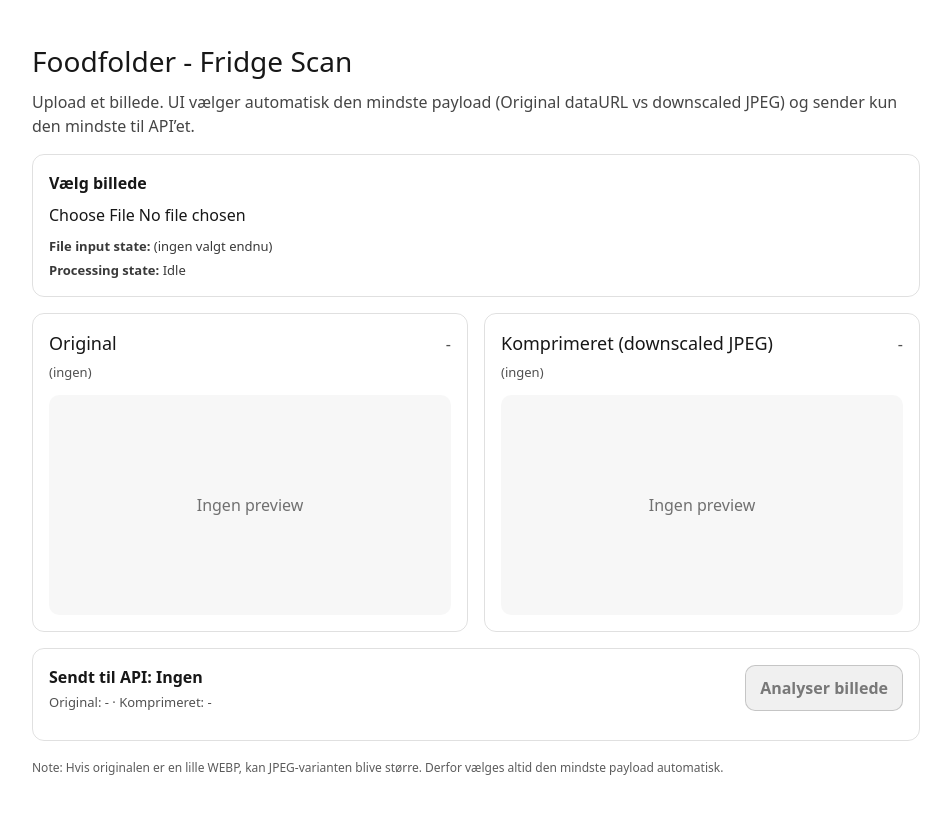
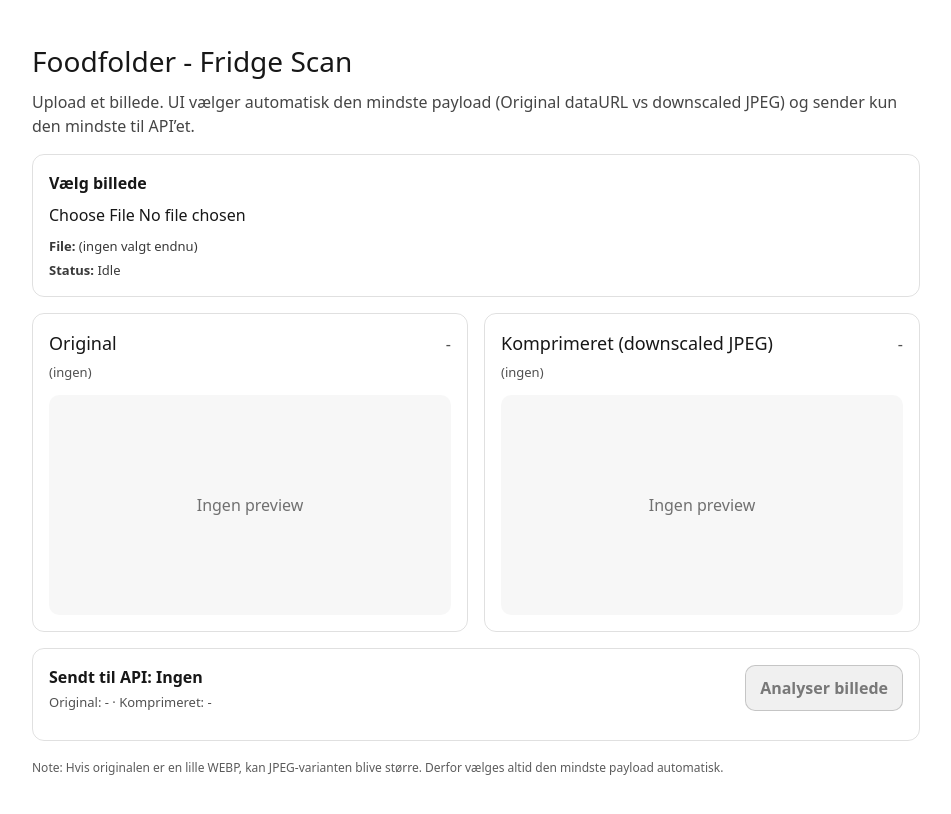
Before and after one commit to christianfrederiksenmusic/foodfolder, a Next.js app: page / in a window 1280 px wide. Shown: the top 814 px of the page, without its empty margins (164-1115 px from the left). Built offline with nearby package versions, Linux system fonts and the light colour scheme.

Commit message:
Cleanup: hide raw API debug in production; ignore local backups

```diff
--- a/app/page.tsx
+++ b/app/page.tsx
@@ -74,7 +74,6 @@ async function downscaleToJpegDataUrl(
 function extractItems(json: any): ApiItem[] {
   const cleanName = (x: any) => String(x ?? "").trim();
 
-  // Primary: items[]
   if (json && Array.isArray(json.items)) {
     return json.items
       .map((it: any) => ({
@@ -84,14 +83,12 @@ function extractItems(json: any): ApiItem[] {
       .filter((it: ApiItem) => it.name.length > 0);
   }
 
-  // Fallback: ingredients[]
   if (json && Array.isArray(json.ingredients)) {
     return json.ingredients
       .map((name: any) => ({ name: cleanName(name) }))
       .filter((it: ApiItem) => it.name.length > 0);
   }
 
-  // Fallback nested
   const nested = json?.data ?? json?.result ?? json?.output;
   if (nested) return extractItems(nested);
 
@@ -99,6 +96,8 @@ function extractItems(json: any): ApiItem[] {
 }
 
 export default function Page() {
+  const SHOW_RAW = process.env.NODE_ENV !== "production";
+
   const [pickedFileInfo, setPickedFileInfo] = useState<{
     name: string;
     type: string;
@@ -225,9 +224,6 @@ export default function Page() {
   const chosenIsOriginal = chosen.label === "Original";
   const chosenIsJpeg = chosen.label === "Komprimeret";
 
-  const ingredientsNames =
-    apiResult?.ok === true ? apiResult.items.map((x) => x.name) : [];
-
   return (
     <main
       style={{
@@ -265,13 +261,13 @@ export default function Page() {
 
         <div style={{ marginTop: 10, fontSize: 13, opacity: 0.85 }}>
           <div>
-            <strong>File input state:</strong>{" "}
+            <strong>File:</strong>{" "}
             {pickedFileInfo
               ? `${pickedFileInfo.name} · ${pickedFileInfo.type} · ${formatBytes(pickedFileInfo.size)}`
               : "(ingen valgt endnu)"}
           </div>
           <div style={{ marginTop: 4 }}>
-            <strong>Processing state:</strong> {busy ? "Behandler…" : "Idle"}
+            <strong>Status:</strong> {busy ? "Behandler…" : "Idle"}
           </div>
         </div>
 
@@ -400,8 +396,7 @@ export default function Page() {
             <div style={{ borderRadius: 10, padding: 12, background: "rgba(0, 128, 0, 0.08)" }}>
               <div style={{ fontWeight: 700, marginBottom: 8 }}>Ingredienser</div>
 
-              {ingredientsNames.length ? (
-                <>
+              {apiResult.items.length ? (
                 <ul style={{ margin: 0, paddingLeft: 18 }}>
                   {apiResult.items.map((it, idx) => (
                     <li key={idx}>
@@ -412,25 +407,28 @@ export default function Page() {
                     </li>
                   ))}
                 </ul>
-                </>
               ) : (
                 <div style={{ opacity: 0.8 }}>Ingen items fundet i API-respons.</div>
               )}
 
+              {SHOW_RAW ? (
                 <details style={{ marginTop: 12 }}>
-                <summary style={{ cursor: "pointer" }}>Rå API-respons</summary>
+                  <summary style={{ cursor: "pointer" }}>Rå API-respons (kun i dev)</summary>
                   <pre style={{ marginTop: 10, fontSize: 12, opacity: 0.85, whiteSpace: "pre-wrap" }}>
 {JSON.stringify(apiResult.raw ?? {}, null, 2)}
                   </pre>
                 </details>
+              ) : null}
             </div>
           ) : apiResult?.ok === false ? (
             <div style={{ borderRadius: 10, padding: 12, background: "rgba(220, 20, 60, 0.10)" }}>
               <div style={{ fontWeight: 700, marginBottom: 6 }}>Fejl</div>
               <div>{apiResult.error}</div>
+              {SHOW_RAW ? (
                 <pre style={{ marginTop: 10, fontSize: 12, opacity: 0.85, whiteSpace: "pre-wrap" }}>
 {JSON.stringify(apiResult.raw ?? {}, null, 2)}
                 </pre>
+              ) : null}
             </div>
           ) : null}
         </div>
```
Also changed, not shown: 1 other file (tests, documents, lock files or other folders). Lines whose indentation alone changed are shown as unchanged.
